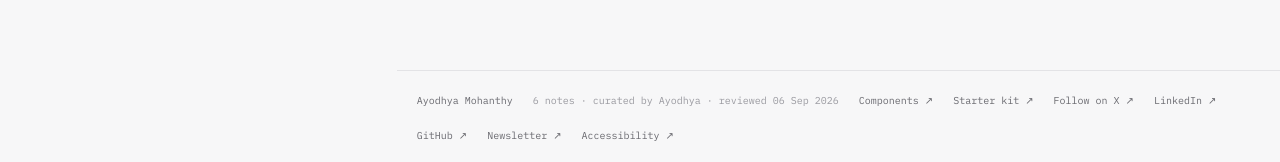
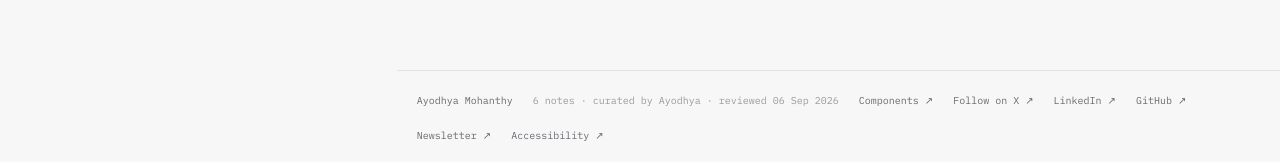
Before and after one commit to ayodhyamohanthy/ai-portfolio, a Next.js app: page /atlas in a window 1280 px wide. Shown: the part 2667-2829 px from the top of the page. Built offline with nearby package versions, Linux system fonts and the light colour scheme.

Commit message:
Remove Starter kit links dead-ended by redirects

```diff
--- a/app/atlas/page.tsx
+++ b/app/atlas/page.tsx
@@ -4,6 +4,6 @@ export default function Atlas(){return <main className="resource-page atlas-page
 <nav className="atlas-nav"><Link href="/" className="wordmark">Ayodhya Mohanthy</Link><div><Link href="/resources">Components</Link><Link href="/fresh">Fresh</Link><Link href="/tools">Tools</Link><Link href="/benchmarks">Benchmarks</Link><Link href="/thinking">Thinking</Link><Link href="/work/ai-interface-exploration">Interface lab</Link></div></nav>
 <header className="atlas-hero"><p className="eyebrow">THE ATLAS · AI-NATIVE DESIGN</p><h1>The field, mapped.<br/><i>Changed when the field changes.</i></h1><p>Every node is something that already exists here: a verified live pattern, a starter-kit template, or case evidence. Hover to trace relations. Open a note to see why it matters.</p></header>
 <AtlasClient/>
-<footer className="resource-footer"><Link href="/">Ayodhya Mohanthy</Link><span>{fieldNotesCount()} notes · curated by Ayodhya · reviewed 06 Sep 2026</span><Link href="/resources">Components ↗</Link><Link href="/library">Starter kit ↗</Link><a href="https://x.com/ayodhyamohanthy" target="_blank" rel="noopener noreferrer">Follow on X ↗</a><a href="https://www.linkedin.com/in/ayodhyamohanthy/" target="_blank" rel="noopener noreferrer">LinkedIn ↗</a><a href="https://github.com/ayodhyamohanthy" target="_blank" rel="noopener noreferrer">GitHub ↗</a><a href="https://ayodhyamohanthy.substack.com" target="_blank" rel="noopener noreferrer">Newsletter ↗</a><Link href="/accessibility">Accessibility ↗</Link></footer>
+<footer className="resource-footer"><Link href="/">Ayodhya Mohanthy</Link><span>{fieldNotesCount()} notes · curated by Ayodhya · reviewed 06 Sep 2026</span><Link href="/resources">Components ↗</Link><a href="https://x.com/ayodhyamohanthy" target="_blank" rel="noopener noreferrer">Follow on X ↗</a><a href="https://www.linkedin.com/in/ayodhyamohanthy/" target="_blank" rel="noopener noreferrer">LinkedIn ↗</a><a href="https://github.com/ayodhyamohanthy" target="_blank" rel="noopener noreferrer">GitHub ↗</a><a href="https://ayodhyamohanthy.substack.com" target="_blank" rel="noopener noreferrer">Newsletter ↗</a><Link href="/accessibility">Accessibility ↗</Link></footer>
 </main>}
 function fieldNotesCount(){return fieldNotes.length}
--- a/app/sources/page.tsx
+++ b/app/sources/page.tsx
@@ -12,6 +12,6 @@ export default function Sources(){const total=sourceTracks.reduce((n,t)=>n+t.ite
 </div></article>)}
 </section>)}
 <section className="sources-track sources-internal"><div className="track-head"><b>→</b><div><h2>Then touch it</h2><p>Reading holds when it meets running software. The patterns, the map and the starter kit are one click away.</p></div></div>
-<div className="sources-anchors"><Link href="/resources">74 live patterns ↗</Link><Link href="/atlas">The atlas ↗</Link><Link href="/library">Starter kit ↗</Link></div></section>
+<div className="sources-anchors"><Link href="/resources">74 live patterns ↗</Link><Link href="/atlas">The atlas ↗</Link></div></section>
 <footer className="resource-footer"><Link href="/">Ayodhya Mohanthy</Link><span>{total} readings · curated by Ayodhya · reviewed 10 Sep 2026</span><Link href="/resources">Components ↗</Link><Link href="/atlas">Atlas ↗</Link><a href="https://x.com/ayodhyamohanthy" target="_blank" rel="noopener noreferrer">Follow on X ↗</a><a href="https://www.linkedin.com/in/ayodhyamohanthy/" target="_blank" rel="noopener noreferrer">LinkedIn ↗</a><a href="https://github.com/ayodhyamohanthy" target="_blank" rel="noopener noreferrer">GitHub ↗</a><a href="https://ayodhyamohanthy.substack.com" target="_blank" rel="noopener noreferrer">Newsletter ↗</a><Link href="/accessibility">Accessibility ↗</Link></footer><Reveal/>
 </main>}
```
